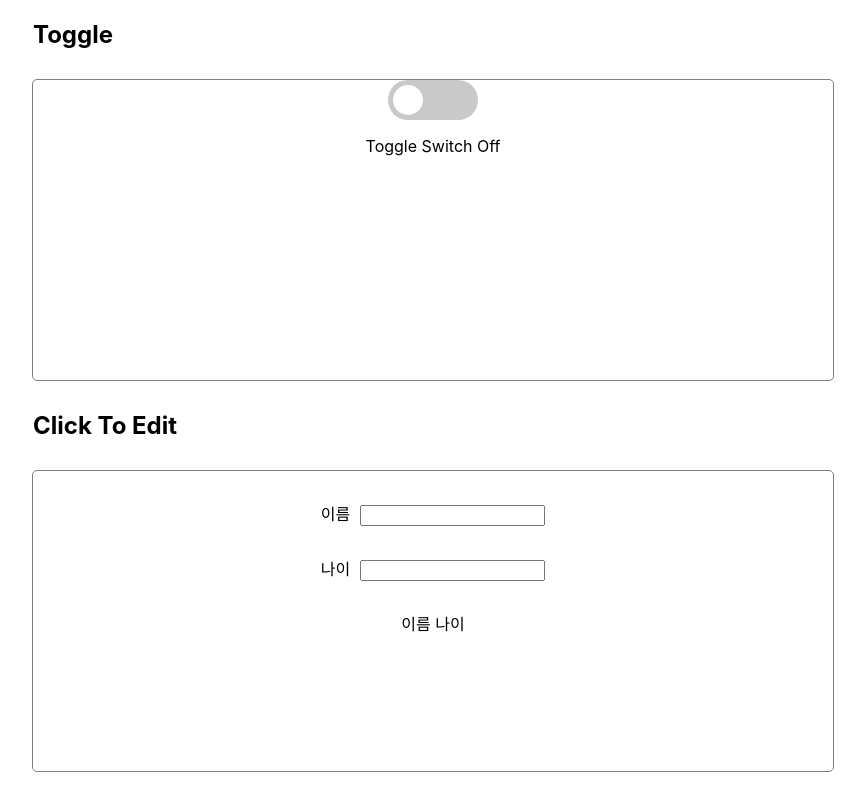
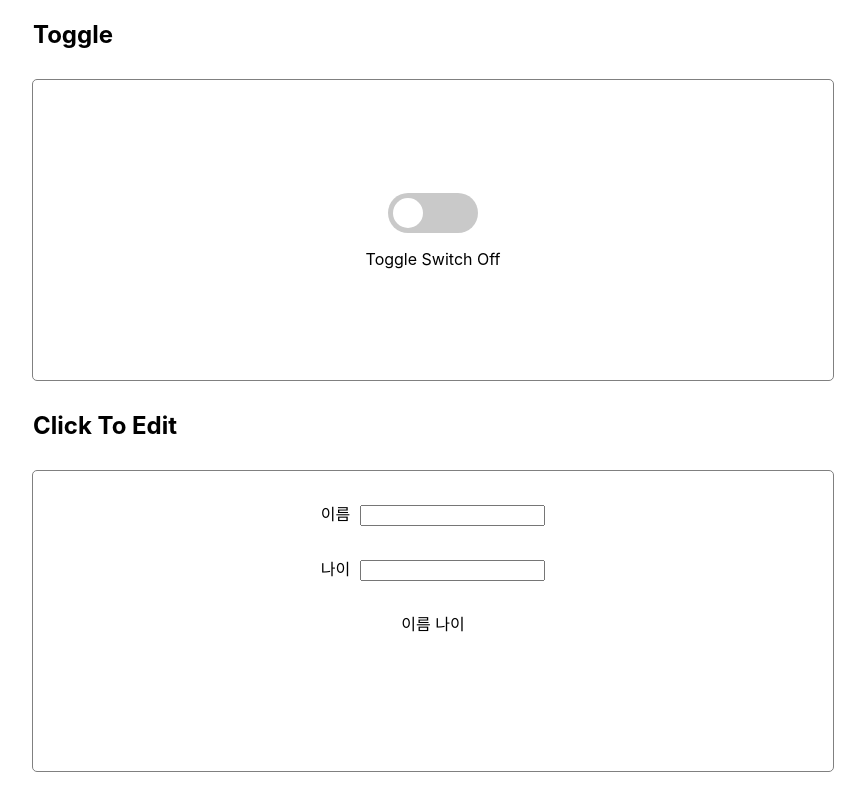
Before and after one commit to cubodado/Components, a React (Create React App) app in the folder custom-component/: page / in a window 1280 px wide. Shown: the top 800 px of the page, without its empty margins (207-1072 px from the left). Built offline with nearby package versions, Linux system fonts and the light colour scheme.

Commit message:
refactor: center toggle elements

```diff
--- a/custom-component/src/component/Toggle.css
+++ b/custom-component/src/component/Toggle.css
@@ -1,3 +1,7 @@
+.toggle-box {
+  margin-top: 113px;
+}
+
 #check-toggle {
   display: none;
   position: absolute;
--- a/custom-component/src/component/Toggle.js
+++ b/custom-component/src/component/Toggle.js
@@ -22,10 +22,12 @@ function Toggle() {
         <h1>Toggle</h1>
       </section>
       <section className="border-box">
-        <input type="checkbox" id="check-toggle" onChange={ onChangeCheckState }></input>
-        <label id="check-label" htmlFor="check-toggle">
-        </label>
-        <p>Toggle Switch { checkStateStr }</p>
+        <div className="toggle-box">
+          <input type="checkbox" id="check-toggle" onChange={ onChangeCheckState }></input>
+          <label id="check-label" htmlFor="check-toggle">
+          </label>
+          <p>Toggle Switch { checkStateStr }</p>
+        </div>
       </section>
     </div>
   );
```
